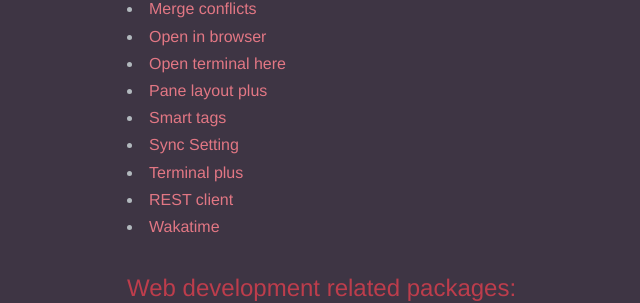
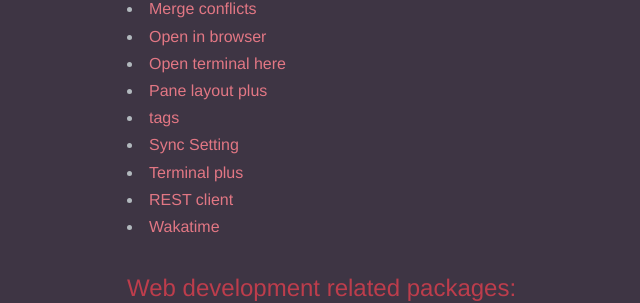
Before and after one commit to JosephSun/cliffordfajardo.github.io, a Jekyll site: the page built from _posts/2016-01-24-atom-editor-review.md, in a window 1280 px wide and 900 px high, scrolled down 1694 px. Shown: the part 151-454 px from the top of the window, without its empty margins (153-793 px from the left). Built offline with Jekyll 4.4.1, drawn with Linux system fonts in a browser that asks for light colours; nearby versions of some CDN libraries; Markdown is read by kramdown in place of the engine named in the settings; comment, search, counter and statistics services are not loaded.

Commit message:
fix package name - typoe before

```diff
--- a/_posts/2016-01-24-atom-editor-review.md
+++ b/_posts/2016-01-24-atom-editor-review.md
@@ -50,7 +50,7 @@
 - [Open in browser](https://atom.io/packages/open-in-browser)
 - [Open terminal here](https://atom.io/packages/open-terminal-here)
 - [Pane layout plus](https://atom.io/packages/pane-layout-plus)
-- [Smart tags](https://atom.io/packages/smart-tags)
+- [tags](https://atom.io/packages/smart-tags)
 - [Sync Setting](https://atom.io/packages/sync-settings)
 - [Terminal plus](https://atom.io/packages/terminal-plus)
 - [REST client](https://atom.io/packages/rest-client)
```
